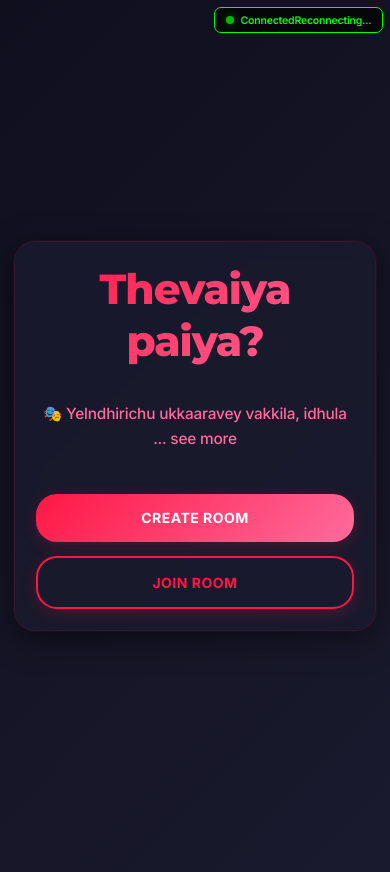
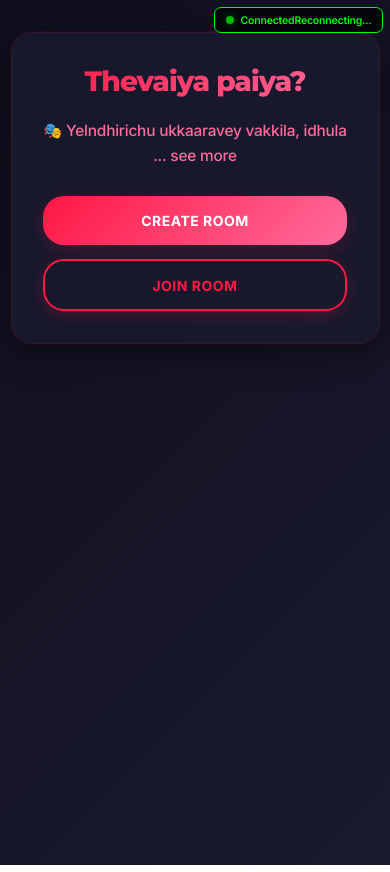
Before and after one commit to evendeadiamthehero05-dot/thevaiya-paiya, a React (Vite) app in the folder frontend/: page / in a window 390 px wide. Built offline with nearby package versions, Linux system fonts and the light colour scheme; no server answers.

Commit message:
ui patch 2

```diff
--- a/frontend/src/styles/app.css
+++ b/frontend/src/styles/app.css
@@ -6,6 +6,13 @@
   display: flex;
   align-items: center;
   justify-content: center;
+}
+
+@media (max-width: 768px) {
+  .app {
+    align-items: flex-start;
+    padding-top: 1rem;
+  }
 }
 
 .error-message {
--- a/frontend/src/styles/darePopup.css
+++ b/frontend/src/styles/darePopup.css
@@ -68,3 +68,18 @@
 .dare-popup button {
   margin-top: 1rem;
 }
+
+@media (max-width: 480px) {
+  .dare-popup {
+    padding: 1rem;
+    border-radius: 0.75rem;
+  }
+
+  .dare-popup h2 {
+    font-size: 1.25rem;
+  }
+
+  .dare-text {
+    font-size: 1rem;
+  }
+}
--- a/frontend/src/styles/endScreen.css
+++ b/frontend/src/styles/endScreen.css
@@ -158,3 +158,19 @@
   color: #00d4ff;
   font-weight: 700;
 }
+
+@media (max-width: 768px) {
+  .end-screen {
+    padding: 0.75rem;
+    gap: 1rem;
+  }
+
+  .winner-card {
+    padding: 1rem;
+    border-radius: 1rem;
+  }
+
+  .winner-name {
+    font-size: 1.6rem;
+  }
+}
--- a/frontend/src/styles/finalResultsScreen.css
+++ b/frontend/src/styles/finalResultsScreen.css
@@ -316,3 +316,14 @@
     font-size: 0.95rem;
   }
 }
+
+/* Additional global mobile helpers */
+@media (max-width: 480px) {
+  .final-results {
+    padding: 0.6rem;
+  }
+
+  .results-actions {
+    flex-direction: column;
+  }
+}
--- a/frontend/src/styles/gameScreen.css
+++ b/frontend/src/styles/gameScreen.css
@@ -3,10 +3,11 @@
 .game-screen {
   display: flex;
   flex-direction: column;
-  gap: 1.5rem;
-  animation: fadeIn 0.5s ease-out;
-  max-height: 90vh;
-  overflow-y: auto;
+  gap: 1rem;
+  animation: fadeIn 0.35s ease-out;
+  max-height: none; /* allow natural height on mobile to avoid clipped content */
+  overflow-y: visible;
+  padding-bottom: 2rem;
 }
 
 /* Keyframe animations */
@@ -625,3 +626,22 @@
   margin-top: 2rem;
   animation: slideInUp 0.6s ease-out 0.6s backwards;
 }
+
+/* Make header elements wrap and center on narrow screens */
+@media (max-width: 480px) {
+  .game-header {
+    flex-direction: column;
+    align-items: stretch;
+    text-align: center;
+    gap: 0.5rem;
+  }
+
+  .game-status {
+    width: 100%;
+  }
+
+  .your-role-display {
+    width: 100%;
+    margin-top: 0.5rem;
+  }
+}
--- a/frontend/src/styles/global.css
+++ b/frontend/src/styles/global.css
@@ -28,6 +28,43 @@ body {
   justify-content: center;
   min-height: 100vh;
   padding: 1rem;
+}
+
+/* Mobile layout: stretch full-width and avoid vertical centering which feels odd on phones */
+@media (max-width: 768px) {
+  #root {
+    align-items: stretch;
+    justify-content: flex-start;
+    padding: 0.75rem;
+  }
+
+  /* Reduce global font-size for very small screens */
+  html {
+    font-size: 14px;
+  }
+
+  /* Make containers full-width and remove overly large radius */
+  .container {
+    max-width: 100%;
+    padding: 1rem;
+    border-radius: 1rem;
+    margin: 0.5rem 0;
+  }
+
+  /* Make buttons full width by default on small screens */
+  button {
+    width: 100%;
+    padding: 0.9rem;
+    border-radius: 0.9rem;
+  }
+}
+
+/* Prefer reduced motion: tone down animations for accessibility and smoother mobile experience */
+@media (prefers-reduced-motion: reduce) {
+  * {
+    animation: none !important;
+    transition: none !important;
+  }
 }
 
 /* Typography */
--- a/frontend/src/styles/homeScreen.css
+++ b/frontend/src/styles/homeScreen.css
@@ -116,3 +116,19 @@
   margin-top: 1.5rem;
   animation: slideInUp 0.6s ease-out 0.4s backwards;
 }
+
+@media (max-width: 768px) {
+  .home-screen {
+    max-width: 100%;
+    padding: 0.75rem;
+    gap: 1rem;
+  }
+
+  .home-screen h1 {
+    font-size: 2rem;
+  }
+
+  .form {
+    padding: 1rem;
+  }
+}
--- a/frontend/src/styles/lobbyScreen.css
+++ b/frontend/src/styles/lobbyScreen.css
@@ -175,3 +175,19 @@
 .lobby-screen .exit-button {
   animation: slideInUp 0.6s ease-out 0.3s backwards;
 }
+
+@media (max-width: 768px) {
+  .lobby-screen {
+    max-width: 100%;
+    padding: 0.75rem;
+    gap: 1rem;
+  }
+
+  .players-list ul {
+    grid-template-columns: 1fr;
+  }
+
+  .room-info {
+    padding: 1rem;
+  }
+}
--- a/frontend/src/styles/roleRevealScreen.css
+++ b/frontend/src/styles/roleRevealScreen.css
@@ -17,6 +17,17 @@
   justify-content: center;
   box-shadow: 0 8px 32px rgba(0, 0, 0, 0.3);
   transition: all 0.5s ease;
+}
+
+@media (max-width: 768px) {
+  .role-reveal-screen {
+    padding: 0.75rem;
+    gap: 1rem;
+  }
+
+  .role-card {
+    padding: 0.9rem;
+  }
 }
 
 .role-card.revealing {
--- a/frontend/src/styles/timer.css
+++ b/frontend/src/styles/timer.css
@@ -68,3 +68,13 @@
     box-shadow: 0 0 10px #ff4757;
   }
 }
+
+@media (max-width: 480px) {
+  .timer .time {
+    font-size: 1.4rem;
+  }
+
+  .timer-bar {
+    width: 80px;
+  }
+}
```
